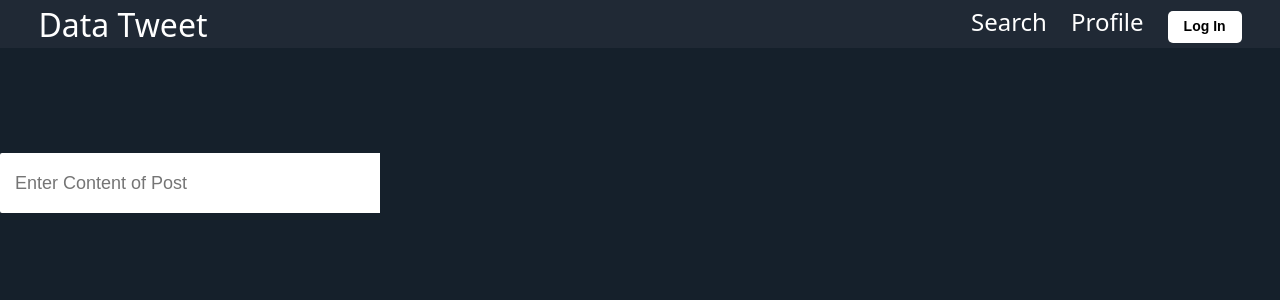
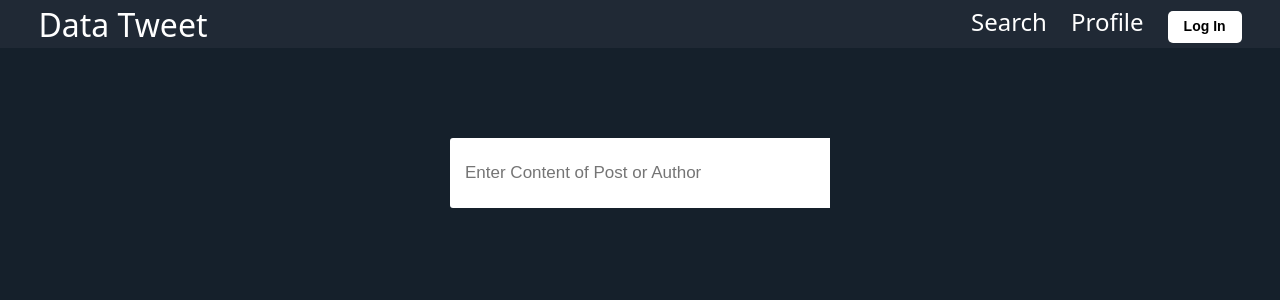
Before and after one commit to fsu-fall2022-capstone/Project-Group-3, a React (Create React App) app in the folder frontend/: page /search in a window 1280 px wide. Shown: the top 300 px of the page. Built offline with nearby package versions, Linux system fonts and the light colour scheme.

Commit message:
Last Search Update for Inc. 2
Last minute formatting changes for search

```diff
--- a/frontend/src/components/Search.jsx
+++ b/frontend/src/components/Search.jsx
@@ -3,33 +3,33 @@ import '../styles/search.css';
 import Data from '../assets/MockData.json'
 
 function Search() {
-    const [filteredData, setFilteredData] = useState([]);
+    const [filteredData, changeData] = useState([]);
+    const [str, setStr] = useState("");
 
     const handleFilter = (event) => {
-        const searchWord = event.target.value
+        const keyword = event.target.value
+        setStr(keyword);
         const newFilter = Data.filter((value) => {
-            return value.title.toLowerCase().includes(searchWord.toLowerCase());
+            return value.title.toLowerCase().includes(keyword.toLowerCase());
         });
 
-        if (searchWord === "") {
-            setFilteredData([]);
-        } else {
-            setFilteredData(newFilter);
-        }
-        setFilteredData(newFilter);
+        if (keyword === "") { changeData([]);}
+        else { changeData(newFilter); }
+
+        changeData(newFilter);
     }
 
     return (
         <div className="search">
-            <div className="searchInputs">
-                <input type="text" placeholder="Enter Content of Post" onChange={handleFilter}/>
-                <div className="searchIcon" placeholder="SEARCH"></div>
+            <div className="input">
+                <input type="text" placeholder="Enter Content of Post or Author" onChange={handleFilter}/>
+
             </div>
             {filteredData.length != 0 && (
-                <div className="dataResult">
-                    {filteredData.slice(0, 15).map((value, key) => {
+                <div className="result">
+                    {filteredData.slice(0, 20).map((value) => {
                         return (
-                            <a className="dataItem" href={value.author} target="_blank">
+                            <a className="item" href={value.author} target="_blank">
                                 <p>{value.title}</p>
                             </a>
                         );
--- a/frontend/src/styles/search.css
+++ b/frontend/src/styles/search.css
@@ -1,51 +1,35 @@
-.searchInputs {
-    margin-top: 105px;
+.input {
+    margin-top: 90px;
     display: flex;
+    place-self: center;
   }
 
   .search input {
     background-color: white;
     border: 0;
-    border-radius: 2px;
+    border-radius: 3px;
     border-top-right-radius: 0px;
     border-bottom-right-radius: 0px;
-    font-size: 18px;
+    font-size: 17px;
     padding: 15px;
-    height: 30px;
-    width: 300px;
+    height: 40px;
+    width: 350px;
     place-self: center;
   }
 
-  .searchIcon {
-    height: 60px;
-    width: 50px;
+  input:focus { outline: none; }
+
+  .result {
+    margin-top: 5px;
+    width: 350px;
+    height: 500px;
     background-color: white;
-    display: grid;
-    place-items: center;
-  }
-
-  input:focus {
-    outline: none;
-  }
-  .searchIcon svg {
-    font-size: 35px;
-  }
-
-  .dataResult {
-    margin-top: 5px;
-    width: 300px;
-    height: 200px;
-    background-color: white;
-    box-shadow: rgba(0, 0, 0, 0.35) 0px 5px 15px;
+    box-shadow: rgba(0, 0, 0, 0.3) 0px 5px 10px;
     overflow: hidden;
     overflow-y: auto;
   }
 
-  .dataResult::-webkit-scrollbar {
-    display: none;
-  }
-
-  .dataResult .dataItem {
+  .result .item {
     width: 100%;
     height: 50px;
     display: flex;
@@ -53,17 +37,7 @@
     color: black;
   }
 
-  .dataItem p {
-    margin-left: 10px;
-  }
-  a {
-    text-decoration: none;
-  }
+  a:hover { background-color: lightgrey; }
 
-  a:hover {
-    background-color: lightgrey;
-  }
-
-  #clearBtn {
-    cursor: pointer;
-  }
+  .item p { margin-left: 8px; }
+  a { text-decoration: none; }
```
